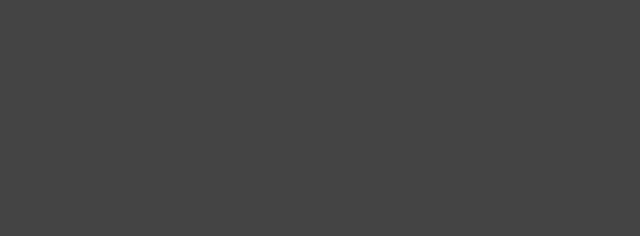
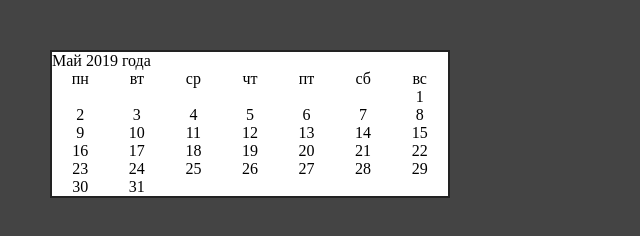
Before and after one commit to Ferym26/IT-academy-tasks, a plain HTML site: page Task5/calendar.html in a window 1280 px wide. Shown: the whole page, without its empty margins (0-640 px from the left). Drawn offline with Linux system fonts and the light colour scheme.

Commit message:
calendar

```diff
--- a/Task5/calendar.js
+++ b/Task5/calendar.js
@@ -1,23 +1,71 @@
 window.Calendar = {
 
 	opt: {
+		userYear: 2019,
+		userMonth: 5,
 		wrap: document.querySelector('.calendar'),
-		dayNames: ['пн', 'вт', 'ср', 'чт', 'пт', 'сб', 'вс']
+		day: ['пн', 'вт', 'ср', 'чт', 'пт', 'сб', 'вс'],
+		month: ['Январь', 'Февраль', 'Март', 'Апрель', 'Май', 'Июнь', 'Июль', 'Август', 'Сентябрь', 'Октябрь', 'Ноябрь', 'Декабрь'],
+		firstDayIndex: null, //номер первого дня в месяце
+		daysInMonth: null, // кол-во днец в месяце
 	},
 
 	getTime: function() {
-		var now = new Date(2000, 1);
-		console.log(now);
+		let time = new Date(this.opt.userYear, this.opt.userMonth);
+
+		// добавление метода подсчета кол-ва дней в месяце
+		Date.prototype.daysInMonth = function() {
+			return 32 - new Date(this.getFullYear(), this.getMonth(), 32).getDate();
+		};
+
+		this.opt.firstDayIndex = time.getDay();
+		this.opt.daysInMonth = time.daysInMonth();
 	},
 
-	drow: function() {
+	drowTitle: function() {
 		let calendarTitle = document.createElement('div');
 		calendarTitle.className = 'calendar__title';
-		this.opt.wrap.appendChild(calendarTitle)
+		calendarTitle.innerHTML = `${this.opt.month[this.opt.userMonth - 1]} ${this.opt.userYear} года`;
+		this.opt.wrap.appendChild(calendarTitle);
+	},
+
+	drowDayNames: function() {
+		let dayNamesWrap = document.createElement('div');
+		dayNamesWrap.className = 'calendar__row calendar__days';
+		this.opt.wrap.appendChild(dayNamesWrap);
+		this.opt.day.forEach(function(item, i) {
+			let dayName = document.createElement('div');
+			dayName.className = 'calendar__col calendar__day';
+			dayName.innerHTML = item;
+			dayNamesWrap.appendChild(dayName);
+		})
+	},
+
+	drowDays: function() {
+		console.log(this.opt.firstDayIndex, this.opt.daysInMonth);
+		let dayNumsWrap = document.createElement('div');
+		dayNumsWrap.className = 'calendar__row calendar__nums';
+		this.opt.wrap.appendChild(dayNumsWrap);
+
+		for(let i = 1; i <= this.opt.firstDayIndex; i++) {
+			let dayNum = document.createElement('div');
+			dayNum.className = 'calendar__col calendar__num';
+			dayNumsWrap.appendChild(dayNum);
+		}
+
+		for(let i = 1; i <= 31; i++) {
+			let dayNum = document.createElement('div');
+			dayNum.className = 'calendar__col calendar__num';
+			dayNum.innerHTML = i;
+			dayNumsWrap.appendChild(dayNum);
+		}
 	},
 
 	init: function() {
 		this.getTime();
+		this.drowTitle();
+		this.drowDayNames();
+		this.drowDays();
 	}
 }
 
--- a/Task5/style.css
+++ b/Task5/style.css
@@ -1,3 +1,31 @@
+* {
+	margin: 0;
+	padding: 0;
+	box-sizing: border-box;
+}
+
 body {
 	background-color: #444;
 }
+
+.calendar {
+	width: 400px;
+	margin: 50px;
+	border: 2px solid #222;
+	background-color: #fff;
+}
+
+.calendar__title {
+
+}
+
+.calendar__row {
+	display: flex;
+	flex-wrap: wrap;
+	justify-content: flex-start;
+}
+
+.calendar__col {
+	flex: 0 1 calc(100% / 7);
+	text-align: center;
+}
```
